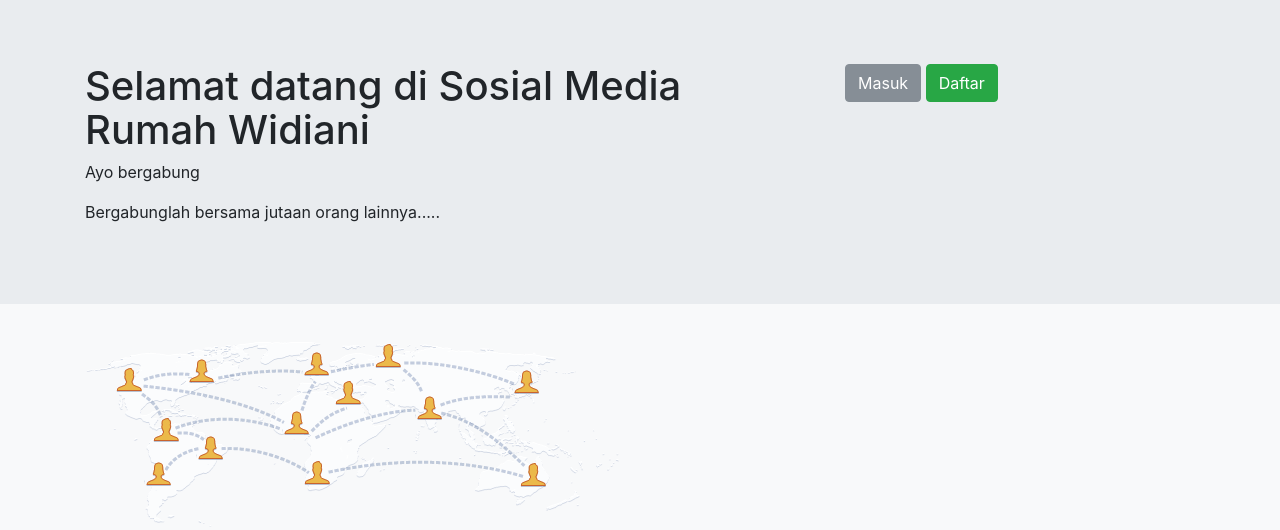
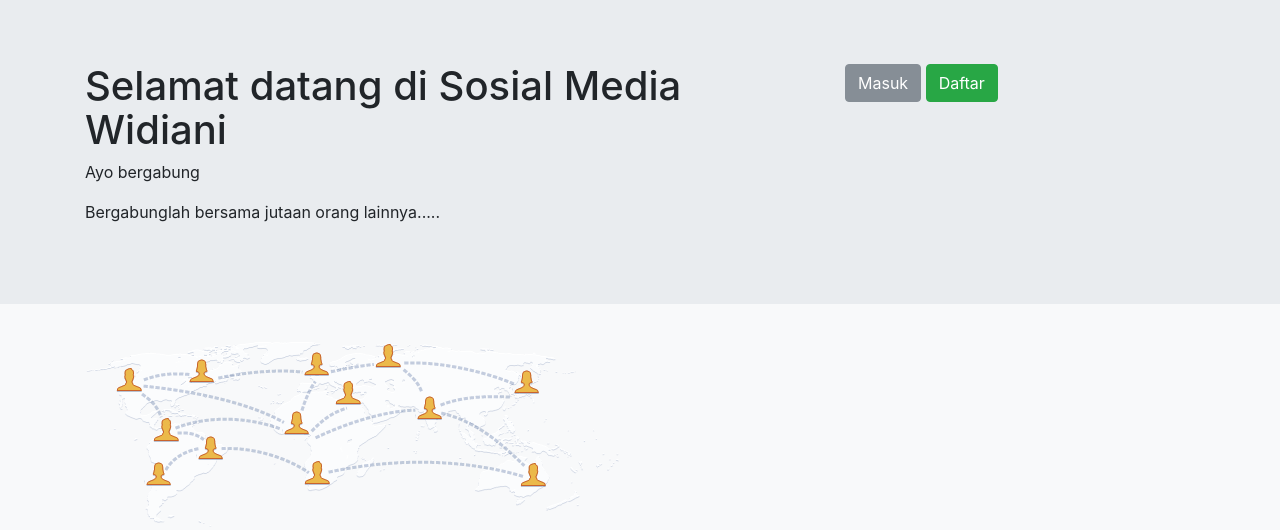
Before and after one commit to widiani/smallpro1, a PHP site: page / in a window 1280 px wide. Shown: the top 530 px of the page. Run offline with PHP 8.4, Linux system fonts and the light colour scheme.

Commit message:
revisi index

```diff
--- a/index.php
+++ b/index.php
@@ -14,7 +14,7 @@
             <div class="container">
                 <div class="row">
                     <div class="col-md-8">
-                        <h1>Selamat datang di Sosial Media Rumah Widiani </h1>
+                        <h1>Selamat datang di Sosial Media Widiani </h1>
 						 <p>Ayo bergabung</p>
                          <p>Bergabunglah bersama jutaan orang lainnya.....</p>
                     </div>
```
